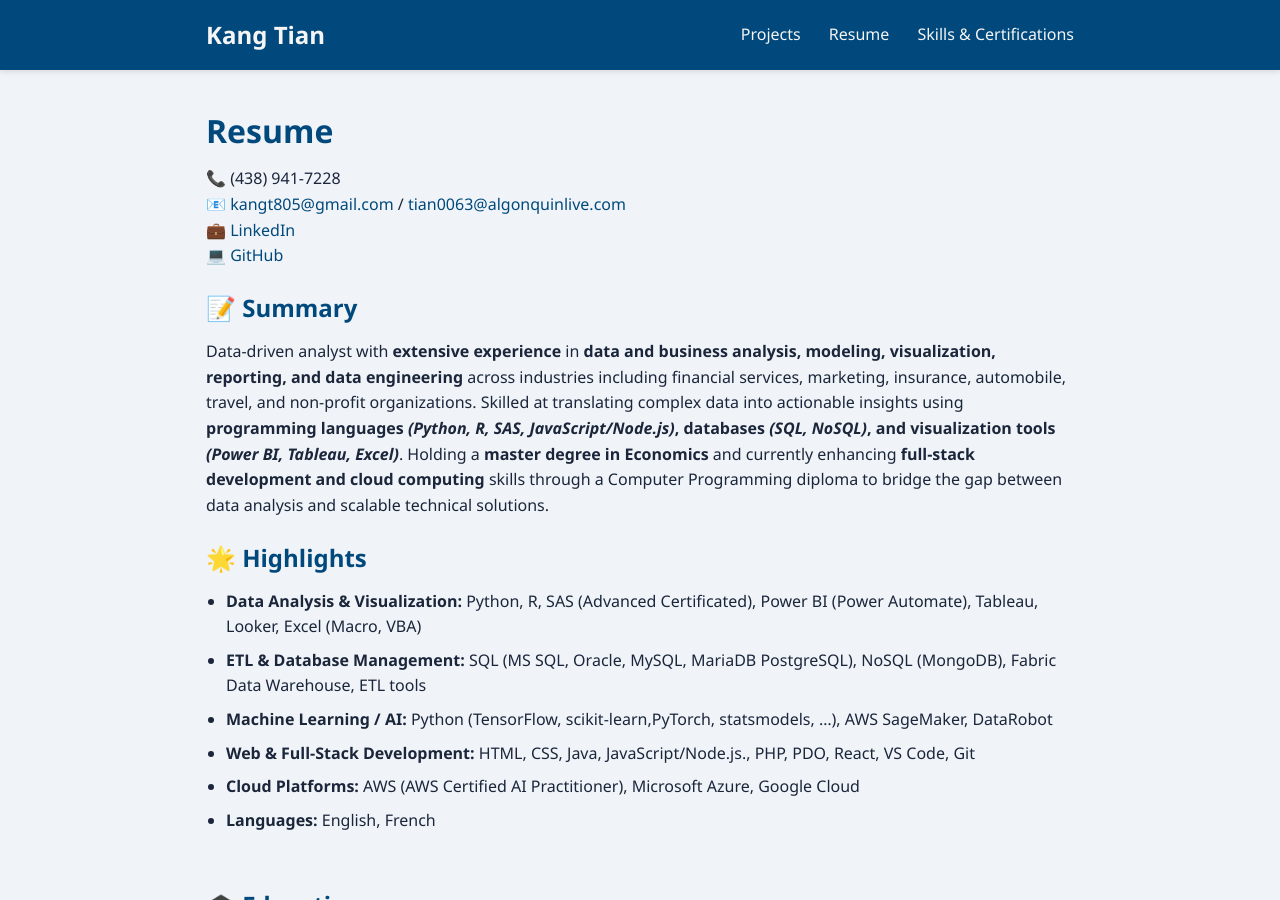
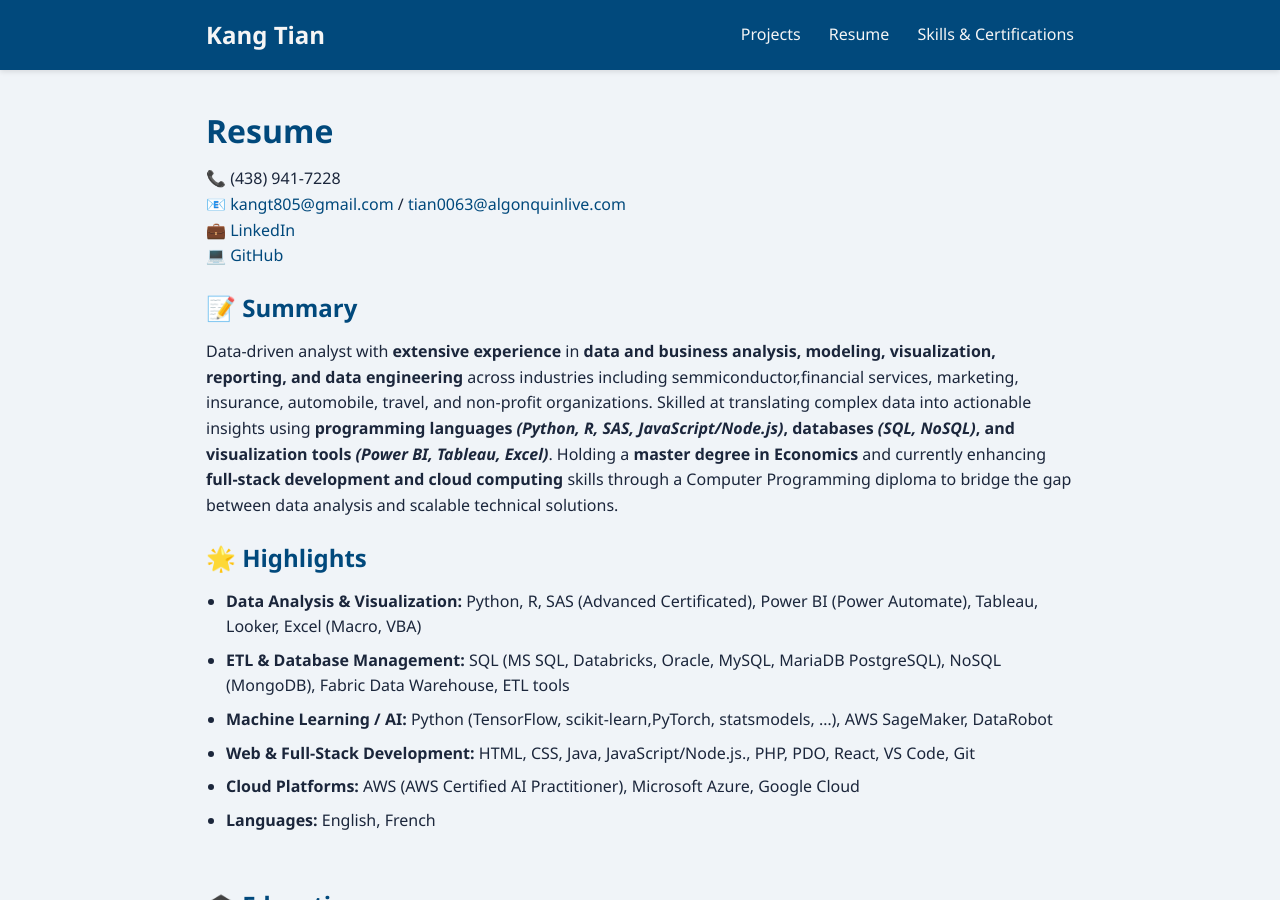
Before and after one commit to kang-tian/kang-tian.github.io, a Jekyll site: the page built from resume.md, in a window 1280 px wide and 900 px high. Built offline with Jekyll 4.4.1, drawn with Linux system fonts in a browser that asks for light colours.

Commit message:
Revise summary and highlights in resume.md
Updated industry experience in summary and refined ETL & Database Management skills.

```diff
--- a/resume.md
+++ b/resume.md
@@ -17,13 +17,13 @@ categories: [resume, portfolio]
 
 ## 📝 Summary
 
-Data-driven analyst with **extensive experience** in **data and business analysis, modeling, visualization, reporting, and data engineering** across industries including financial services, marketing, insurance, automobile, travel, and non-profit organizations. Skilled at translating complex data into actionable insights using **programming languages *(Python, R, SAS, JavaScript/Node.js)*, databases *(SQL, NoSQL)*, and visualization tools *(Power BI, Tableau, Excel)***. Holding a **master degree in Economics** and currently enhancing **full-stack development and cloud computing** skills through a Computer Programming diploma to bridge the gap between data analysis and scalable technical solutions.
+Data-driven analyst with **extensive experience** in **data and business analysis, modeling, visualization, reporting, and data engineering** across industries including semmiconductor,financial services, marketing, insurance, automobile, travel, and non-profit organizations. Skilled at translating complex data into actionable insights using **programming languages *(Python, R, SAS, JavaScript/Node.js)*, databases *(SQL, NoSQL)*, and visualization tools *(Power BI, Tableau, Excel)***. Holding a **master degree in Economics** and currently enhancing **full-stack development and cloud computing** skills through a Computer Programming diploma to bridge the gap between data analysis and scalable technical solutions.
 
 <p> &nbsp; </p>
 
 ## 🌟 Highlights
 - **Data Analysis & Visualization:** Python, R, SAS (Advanced Certificated), Power BI (Power Automate), Tableau, Looker, Excel (Macro, VBA)
-- **ETL & Database Management:** SQL (MS SQL, Oracle, MySQL, MariaDB PostgreSQL), NoSQL (MongoDB), Fabric Data Warehouse, ETL tools
+- **ETL & Database Management:** SQL (MS SQL, Databricks, Oracle, MySQL, MariaDB PostgreSQL), NoSQL (MongoDB), Fabric Data Warehouse, ETL tools
 - **Machine Learning / AI:** Python (TensorFlow, scikit-learn,PyTorch, statsmodels, ...), AWS SageMaker, DataRobot
 - **Web & Full-Stack Development:** HTML, CSS, Java, JavaScript/Node.js., PHP, PDO, React, VS Code, Git
 - **Cloud Platforms:** AWS (AWS Certified AI Practitioner), Microsoft Azure, Google Cloud
```
